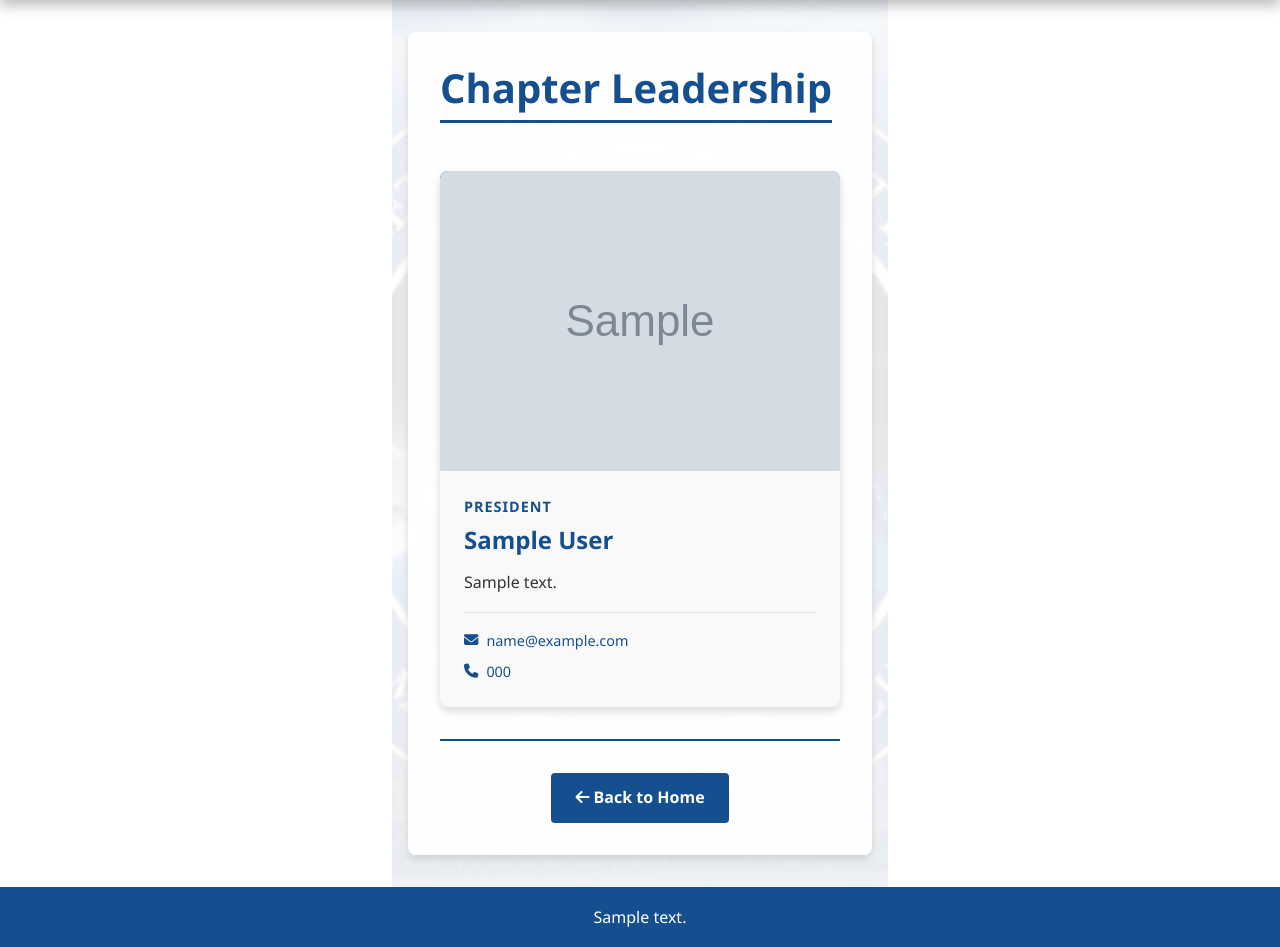
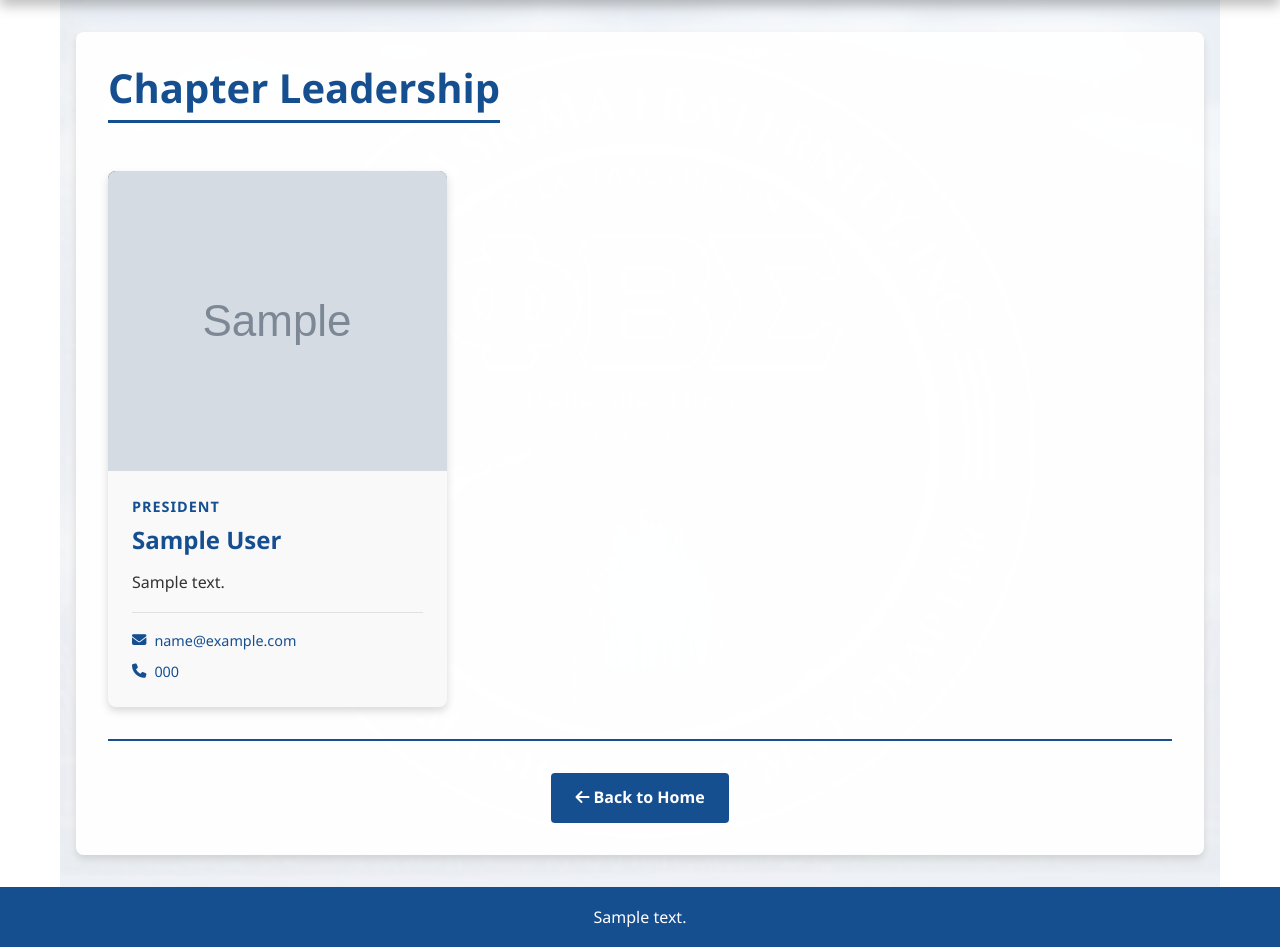
Before and after one commit to jeuanimo/CapstoneCH61, a Django app: page /chapter-leadership/ in a window 1280 px wide. Shown: the part 168-1115 px from the top of the page. Run offline with Django 5.2, Linux system fonts and the light colour scheme; tables that the repository leaves empty hold one stand-in row (values such as "Sample post"); grey boxes marked "Sample" are stand-in pictures.

Commit message:
Fix leadership page to show 4 cards per row

```diff
--- a/templates/pages/chapter_leadership.html
+++ b/templates/pages/chapter_leadership.html
@@ -31,7 +31,7 @@
     }
 
     .content-wrapper {
-        max-width: 1200px;
+        max-width: 1400px;
         margin: 0 auto;
         background: rgba(255, 255, 255, 0.95);
         border-radius: 8px;
@@ -93,9 +93,27 @@
 
     .leadership-grid {
         display: grid;
-        grid-template-columns: repeat(auto-fit, minmax(300px, 1fr));
-        gap: 2rem;
+        grid-template-columns: repeat(4, 1fr);
+        gap: 1.5rem;
         margin-top: 2rem;
+    }
+
+    @media (max-width: 1400px) {
+        .leadership-grid {
+            grid-template-columns: repeat(3, 1fr);
+        }
+    }
+
+    @media (max-width: 1000px) {
+        .leadership-grid {
+            grid-template-columns: repeat(2, 1fr);
+        }
+    }
+
+    @media (max-width: 600px) {
+        .leadership-grid {
+            grid-template-columns: 1fr;
+        }
     }
 
     .leader-card {
```
